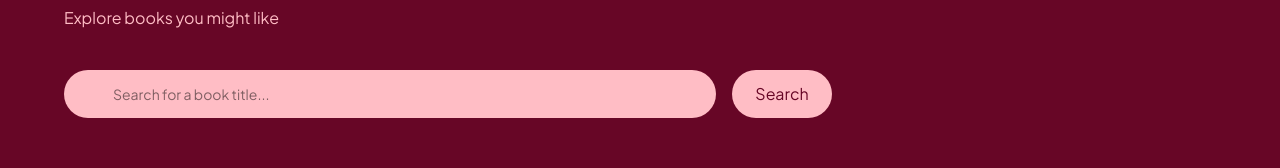
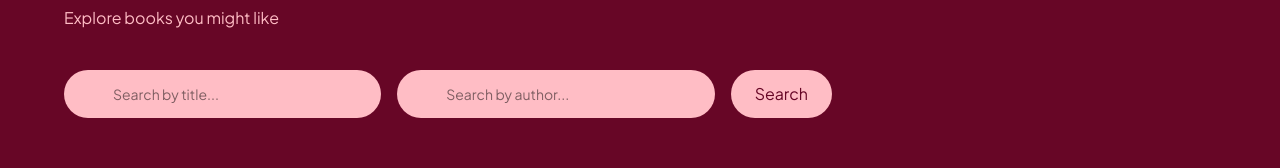
Before and after one commit to danayim03/mimi, a Next.js app: page / in a window 1280 px wide. Shown: the part 988-1156 px from the top of the page. Built offline with nearby package versions, Linux system fonts and the light colour scheme; no server answers.

Commit message:
update: search query can use both book title and author name.

```diff
--- a/app/page.tsx
+++ b/app/page.tsx
@@ -10,22 +10,25 @@ import { fetchBooks } from "@/utils";
 import { useEffect, useState } from "react";
 
 export default function Home() {
-  // initially there is no book data: []
   const [books, setBooks] = useState([]);
-  // initial search term is classics
-  const [query, setQuery] = useState("classics");
-  // initially search not done -> not loading -> false
+  const [titleQuery, setTitleQuery] = useState("classics");
+  const [authorQuery, setAuthorQuery] = useState("");
   const [loading, setLoading] = useState(false);
-  // the search triggered:
+
   useEffect(() => {
     const loadBooks = async () => {
-      setLoading(true); // load book data begins
-      const data = await fetchBooks(query); // use tool from utils to fetch book data
-      setBooks(data); // data loaded
-      setLoading(false); // load finished
+      setLoading(true);
+      const data = await fetchBooks(titleQuery, authorQuery);
+      setBooks(data);
+      setLoading(false);
     };
-    loadBooks(); // trigger search
-  }, [query]);
+    loadBooks();
+  }, [titleQuery, authorQuery]);
+
+  const handleSearch = (title: string, author: string) => {
+    setTitleQuery(title);
+    setAuthorQuery(author);
+  };
 
   return (
     <main className="overflow-hidden">
@@ -40,7 +43,7 @@ export default function Home() {
         </div>
         <div className="mb-12">
           {/* Pass 'setQuery' to the SearchBar */}
-          <SearchBar setQuery={setQuery}/>
+          <SearchBar onSearch={handleSearch} />
         </div>
 
         <section className="mt-12">
@@ -63,7 +66,7 @@ export default function Home() {
             /* Empty State */
             <div className="flex justify-center items-center mt-20">
               <h2 className="text-primary-pink text-xl font-bold">
-                Oops, no results for "{query}"
+                Oops, no results for "{[titleQuery, authorQuery].filter(Boolean).join(" by ")}"
               </h2>
             </div>
           )}
--- a/components/SearchBar.tsx
+++ b/components/SearchBar.tsx
@@ -1,41 +1,42 @@
 // SearchBar.tsx = a search input and button that allows users to find specific books.
-// It uses React State to track the text entered by the user.
 "use client";
 
 import React, { useState } from "react";
 
 interface SearchBarProps {
-    setQuery: (query: string) => void;
+    onSearch: (title: string, author: string) => void;
 }
 
-const SearchBar = ({ setQuery }: SearchBarProps) => {
-    // searchTitle = current value (what user types)
-    // setSearchTitle = function to change the value
-    // "" = starting value (empty text)
-    const [searchTitle, setSearchTitle] = useState("");
-    // function that runs when user submits the form (e = form event)
-    const handleSearch = (e: React.FormEvent) => {
-        e.preventDefault(); // prevents the page from refreshing when user clicks on the search button
-        setQuery(searchTitle); // this sends the local text up to page.tsx
+const SearchBar = ({ onSearch }: SearchBarProps) => {
+    const [title, setTitle] = useState("");
+    const [author, setAuthor] = useState("");
+
+    const handleSubmit = (e: React.FormEvent) => {
+        e.preventDefault();
+        onSearch(title, author);
     };
 
     return (
-        <form className="flex items-center w-full max-w-3xl mt-10" onSubmit={handleSearch}>
-            <div className="relative w-full flex items-center">
-                <input
-                    type="text"
-                    placeholder="Search for a book title..."
-                    className="search-input w-full"
-                    value={searchTitle}
-                    onChange={(e) => setSearchTitle(e.target.value)}
-                />
-
-                <button type="submit" className="custom-btn ml-4 min-w-[100px]">
-                    Search
-                </button>
-            </div>
+        <form className="flex items-center w-full max-w-3xl mt-10 gap-4" onSubmit={handleSubmit}>
+            <input
+                type="text"
+                placeholder="Search by title..."
+                className="search-input flex-1"
+                value={title}
+                onChange={(e) => setTitle(e.target.value)}
+            />
+            <input
+                type="text"
+                placeholder="Search by author..."
+                className="search-input flex-1"
+                value={author}
+                onChange={(e) => setAuthor(e.target.value)}
+            />
+            <button type="submit" className="custom-btn min-w-[100px]">
+                Search
+            </button>
         </form>
-    )
-}
+    );
+};
 
 export default SearchBar;
--- a/utils/index.ts
+++ b/utils/index.ts
@@ -1,12 +1,16 @@
 // utils/index.ts = toolbox's tool.
 // in order to load books in page.tsx, we need a tool to fetch the book data.
 // fetchBooks() function is the tool that does it.
-export async function fetchBooks(query: string) {
-    // get Google Books API key from .env file
+export async function fetchBooks(title: string, author: string) {
     const apiKey = process.env.NEXT_PUBLIC_GOOGLE_BOOKS_API_KEY;
-    // build the query: user search + fiction category
-    // use encodeURIComponent to handle spaces and special characters safely (such as space, since query is user input)
-    const safeQuery = encodeURIComponent(`${query} subject:fiction`);
+
+    // build query parts — Google Books supports intitle: and inauthor: filters
+    const parts: string[] = [];
+    if (title)  parts.push(`intitle:${title}`);
+    if (author) parts.push(`inauthor:${author}`);
+    if (!parts.length) parts.push("subject:fiction"); // fallback for empty search
+
+    const safeQuery = encodeURIComponent(parts.join("+"));
     // url template provided via Google Books API doc
     const url = `https://www.googleapis.com/books/v1/volumes?q=${safeQuery}&key=${apiKey}&maxResults=12`;
     // try and catch block
```
